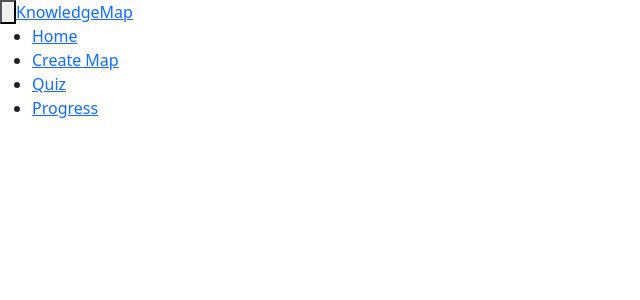
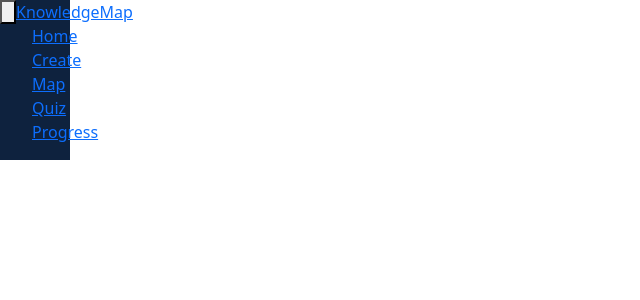
Before and after one commit to CS4300-CS5300-SP26/dev5_cust3, a Django app: page /quiz/ in a window 1280 px wide. Shown: the top 300 px of the page, without its empty margins (0-640 px from the left). Run offline with Django 4.2, Linux system fonts and the light colour scheme; some libraries are stand-ins or nearby versions.

Commit message:
css for navigation bar

```diff
--- /dev/null
+++ b/knowledge_map/knowledge_app/static/css/navbar.css
@@ -0,0 +1,48 @@
+/* Navigation Bar */
+@import url('https://fonts.googleapis.com/css2?family=Poppins:wght@400;600&display=swap');
+
+::after,
+::before {
+    box-sizing: border-box;
+    margin: 0;
+    padding: 0;
+}
+
+a {
+    text-decoration: none;
+}
+
+li {
+    list-style: none;
+}
+
+h1 {
+    font-weight: 600;
+    font-size: 1.5rem;
+}
+
+body {
+    font-family: 'Poppins', sans-serif;
+}
+
+.wrapper{
+    display: flex;
+}
+
+.main{
+    min-height: 100vh;
+    width: 100%;
+    overflow: hidden;
+    transition: all 0.35s ease-in-out;
+    background-color: #aafdfe;
+}
+
+#sidebar{
+    width: 70px;
+    min-width: 70px;
+    z-index: 1000;
+    transition: all .25s ease-in-out;
+    display: flex;
+    flex-direction: column;
+    background-color: #0e223e;
+}
--- a/knowledge_map/knowledge_app/static/navbar.js
+++ b/knowledge_map/knowledge_app/static/navbar.js
@@ -0,0 +1 @@
+const hamburger = document.querySelector()
--- a/knowledge_map/knowledge_app/templates/knowledge_app/base.html
+++ b/knowledge_map/knowledge_app/templates/knowledge_app/base.html
@@ -1,3 +1,6 @@
+{% load static %}
+
+<link rel="stylesheet" href="{% static 'css/navbar.css' %}">
 <body>
     {% include "knowledge_app/nav_bar.html" %}
 
--- a/knowledge_map/knowledge_app/templates/knowledge_app/index.html
+++ b/knowledge_map/knowledge_app/templates/knowledge_app/index.html
@@ -1,7 +1,8 @@
 {% load static %}
 
 <!DOCTYPE html>
-<html lang="en"
+<html lang="en">
+
 <head>
     <meta charset="UTF-8">
     <title>KnowledgeMap</title>
@@ -73,3 +74,5 @@
     </section>
 
 </body>
+
+</html>
```
